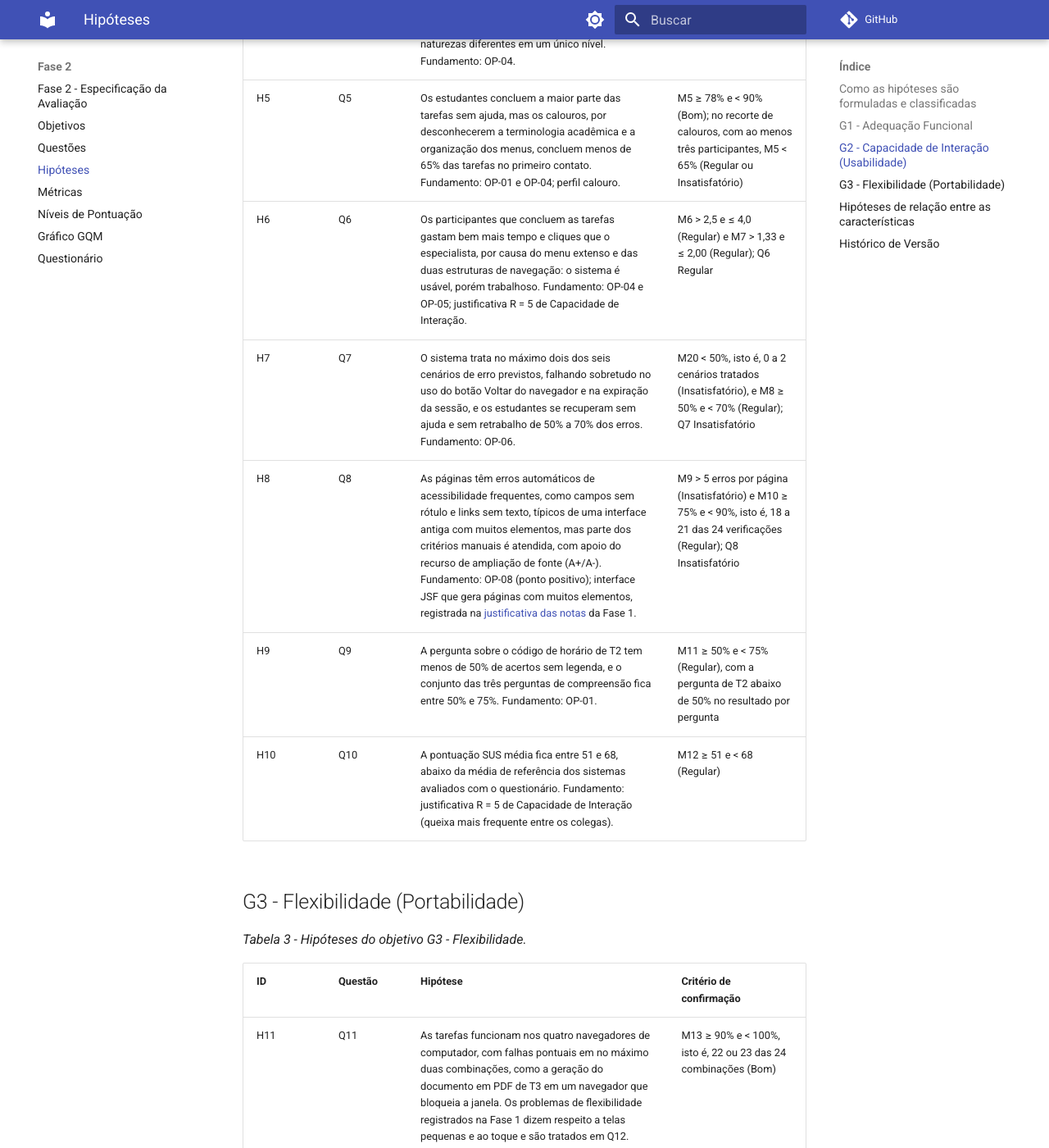
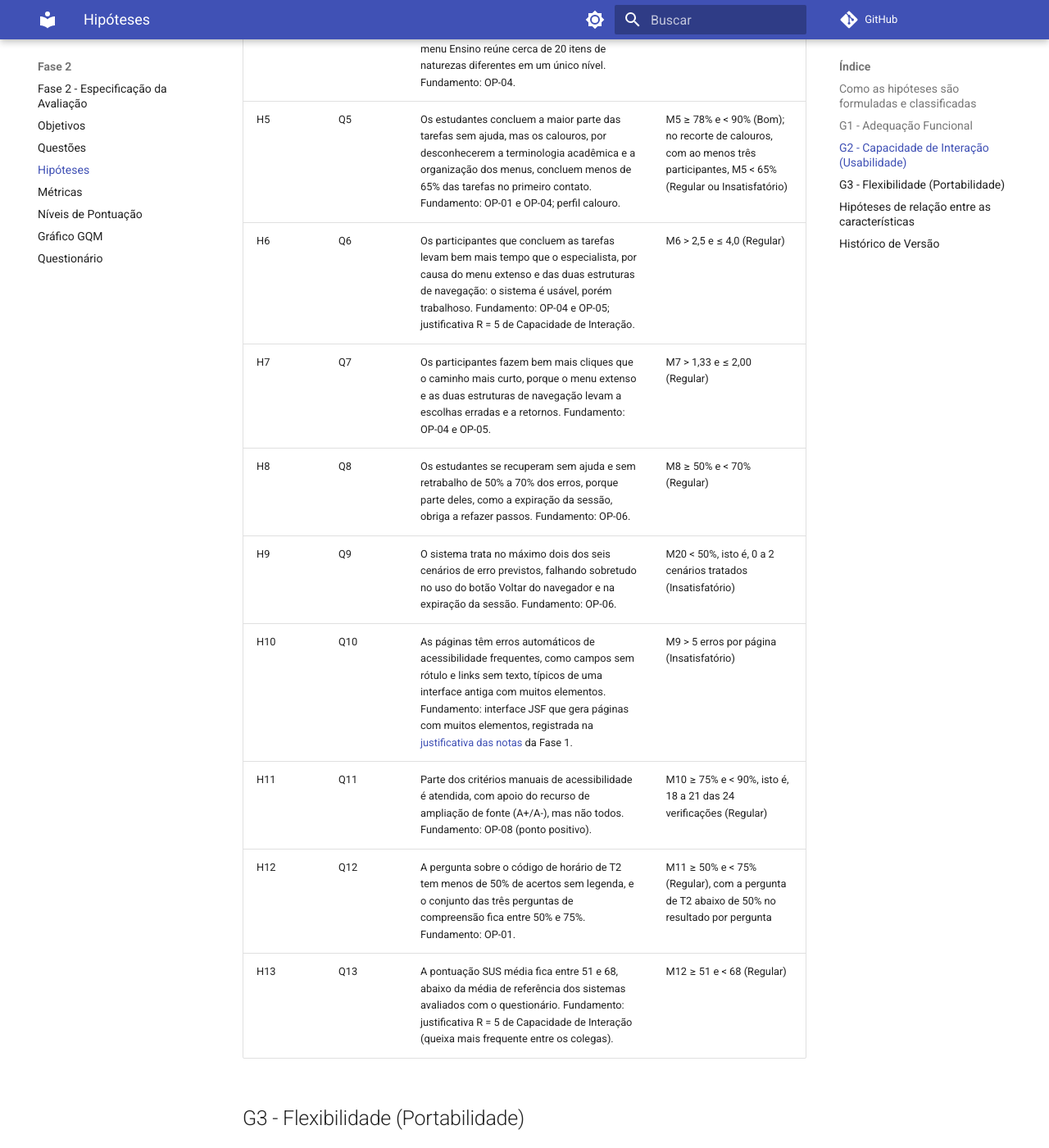
Before and after one commit to FCTE-Qualidade-de-Software-1/2026-2_T02_ADELE_GOLDSTINE, an MkDocs documentation site: the page built from docs/fase-2/hipoteses.md, in a window 1280 px wide and 1400 px high, scrolled down 1460 px. Shown: the whole window at 82% size. Built offline with MkDocs 1.6.1 and Material for MkDocs 9.7.7, drawn with Linux system fonts in a browser that asks for light colours; comment, search, counter and statistics services are not loaded; some of the changed text lies outside the part shown.

Commit message:
[D09] Renumera as hipóteses de H1 a H16
Divide as hipóteses das questões divididas, cada uma com o critério da sua métrica.

```diff
--- a/docs/fase-2/hipoteses.md
+++ b/docs/fase-2/hipoteses.md
@@ -2,13 +2,13 @@
 
 ## Como as hipóteses são formuladas e classificadas
 
-Cada questão tem uma hipótese (H1 a H12 ↔ Q1 a Q12) que declara, **antes da coleta**, a resposta esperada. A hipótese é expressa como o nível esperado de cada métrica da questão, com um critério de confirmação numérico que usa as faixas de [Níveis de Pontuação](niveis-pontuacao.md#faixas-por-metrica). Cada hipótese indica seu fundamento na Fase 1: as observações preliminares OP-01 a OP-08 ([Software Avaliado](../fase-1/software-avaliado.md#4-observacoes-preliminares-da-interface)) ou a justificativa das notas da [matriz Impacto x Risco](../fase-1/caracteristicas.md#21-justificativa-das-notas).
+Cada questão tem uma hipótese com o mesmo número (H1 a H16 ↔ Q1 a Q16) que declara, **antes da coleta**, a resposta esperada. Como cada questão tem uma única métrica, a hipótese é expressa como o nível esperado dessa métrica, com um critério de confirmação numérico que usa as faixas de [Níveis de Pontuação](niveis-pontuacao.md#faixas-por-metrica). Cada hipótese indica seu fundamento na Fase 1: as observações preliminares OP-01 a OP-08 ([Software Avaliado](../fase-1/software-avaliado.md#4-observacoes-preliminares-da-interface)) ou a justificativa das notas da [matriz Impacto x Risco](../fase-1/caracteristicas.md#21-justificativa-das-notas).
 
 Na Fase 4, cada hipótese será classificada como:
 
-- **Confirmada:** todas as métricas do critério de confirmação ficaram nas faixas esperadas;
-- **Refutada:** ao menos uma métrica com dados ficou fora da faixa esperada;
-- **Inconclusiva:** ao menos uma métrica do critério ficou sem dados suficientes (métrica não aplicável, regra 1, ou recorte com menos de três participantes, regra 3 de [Níveis de Pontuação](niveis-pontuacao.md#regras-complementares)), e as demais não bastam para refutar a hipótese.
+- **Confirmada:** todas as condições do critério de confirmação foram atendidas;
+- **Refutada:** ao menos uma condição com dados não foi atendida;
+- **Inconclusiva:** ao menos uma condição do critério ficou sem dados suficientes (métrica não aplicável, regra 1, ou recorte com menos de três participantes, regra 3 de [Níveis de Pontuação](niveis-pontuacao.md#regras-complementares)), e as demais não bastam para refutar a hipótese.
 
 Uma hipótese refutada não é uma falha da avaliação: ela indica que a percepção registrada na Fase 1 não se confirmou e é discutida na Fase 4.
 
@@ -30,11 +30,14 @@
 | -- | ------- | -------- | ----------------------- |
 | H4 | Q4 | Entre 50% e 75% das tentativas começam com a primeira escolha de menu correta, porque o menu Ensino reúne cerca de 20 itens de naturezas diferentes em um único nível. Fundamento: OP-04. | M4 ≥ 50% e < 75% (Regular) |
 | H5 | Q5 | Os estudantes concluem a maior parte das tarefas sem ajuda, mas os calouros, por desconhecerem a terminologia acadêmica e a organização dos menus, concluem menos de 65% das tarefas no primeiro contato. Fundamento: OP-01 e OP-04; perfil calouro. | M5 ≥ 78% e < 90% (Bom); no recorte de calouros, com ao menos três participantes, M5 < 65% (Regular ou Insatisfatório) |
-| H6 | Q6 | Os participantes que concluem as tarefas gastam bem mais tempo e cliques que o especialista, por causa do menu extenso e das duas estruturas de navegação: o sistema é usável, porém trabalhoso. Fundamento: OP-04 e OP-05; justificativa R = 5 de Capacidade de Interação. | M6 > 2,5 e ≤ 4,0 (Regular) e M7 > 1,33 e ≤ 2,00 (Regular); Q6 Regular |
-| H7 | Q7 | O sistema trata no máximo dois dos seis cenários de erro previstos, falhando sobretudo no uso do botão Voltar do navegador e na expiração da sessão, e os estudantes se recuperam sem ajuda e sem retrabalho de 50% a 70% dos erros. Fundamento: OP-06. | M20 < 50%, isto é, 0 a 2 cenários tratados (Insatisfatório), e M8 ≥ 50% e < 70% (Regular); Q7 Insatisfatório |
-| H8 | Q8 | As páginas têm erros automáticos de acessibilidade frequentes, como campos sem rótulo e links sem texto, típicos de uma interface antiga com muitos elementos, mas parte dos critérios manuais é atendida, com apoio do recurso de ampliação de fonte (A+/A-). Fundamento: OP-08 (ponto positivo); interface JSF que gera páginas com muitos elementos, registrada na [justificativa das notas](../fase-1/caracteristicas.md#21-justificativa-das-notas) da Fase 1. | M9 > 5 erros por página (Insatisfatório) e M10 ≥ 75% e < 90%, isto é, 18 a 21 das 24 verificações (Regular); Q8 Insatisfatório |
-| H9 | Q9 | A pergunta sobre o código de horário de T2 tem menos de 50% de acertos sem legenda, e o conjunto das três perguntas de compreensão fica entre 50% e 75%. Fundamento: OP-01. | M11 ≥ 50% e < 75% (Regular), com a pergunta de T2 abaixo de 50% no resultado por pergunta |
-| H10 | Q10 | A pontuação SUS média fica entre 51 e 68, abaixo da média de referência dos sistemas avaliados com o questionário. Fundamento: justificativa R = 5 de Capacidade de Interação (queixa mais frequente entre os colegas). | M12 ≥ 51 e < 68 (Regular) |
+| H6 | Q6 | Os participantes que concluem as tarefas levam bem mais tempo que o especialista, por causa do menu extenso e das duas estruturas de navegação: o sistema é usável, porém trabalhoso. Fundamento: OP-04 e OP-05; justificativa R = 5 de Capacidade de Interação. | M6 > 2,5 e ≤ 4,0 (Regular) |
+| H7 | Q7 | Os participantes fazem bem mais cliques que o caminho mais curto, porque o menu extenso e as duas estruturas de navegação levam a escolhas erradas e a retornos. Fundamento: OP-04 e OP-05. | M7 > 1,33 e ≤ 2,00 (Regular) |
+| H8 | Q8 | Os estudantes se recuperam sem ajuda e sem retrabalho de 50% a 70% dos erros, porque parte deles, como a expiração da sessão, obriga a refazer passos. Fundamento: OP-06. | M8 ≥ 50% e < 70% (Regular) |
+| H9 | Q9 | O sistema trata no máximo dois dos seis cenários de erro previstos, falhando sobretudo no uso do botão Voltar do navegador e na expiração da sessão. Fundamento: OP-06. | M20 < 50%, isto é, 0 a 2 cenários tratados (Insatisfatório) |
+| H10 | Q10 | As páginas têm erros automáticos de acessibilidade frequentes, como campos sem rótulo e links sem texto, típicos de uma interface antiga com muitos elementos. Fundamento: interface JSF que gera páginas com muitos elementos, registrada na [justificativa das notas](../fase-1/caracteristicas.md#21-justificativa-das-notas) da Fase 1. | M9 > 5 erros por página (Insatisfatório) |
+| H11 | Q11 | Parte dos critérios manuais de acessibilidade é atendida, com apoio do recurso de ampliação de fonte (A+/A-), mas não todos. Fundamento: OP-08 (ponto positivo). | M10 ≥ 75% e < 90%, isto é, 18 a 21 das 24 verificações (Regular) |
+| H12 | Q12 | A pergunta sobre o código de horário de T2 tem menos de 50% de acertos sem legenda, e o conjunto das três perguntas de compreensão fica entre 50% e 75%. Fundamento: OP-01. | M11 ≥ 50% e < 75% (Regular), com a pergunta de T2 abaixo de 50% no resultado por pergunta |
+| H13 | Q13 | A pontuação SUS média fica entre 51 e 68, abaixo da média de referência dos sistemas avaliados com o questionário. Fundamento: justificativa R = 5 de Capacidade de Interação (queixa mais frequente entre os colegas). | M12 ≥ 51 e < 68 (Regular) |
 
 ## G3 - Flexibilidade (Portabilidade)
 
@@ -42,8 +45,9 @@
 
 | ID | Questão | Hipótese | Critério de confirmação |
 | -- | ------- | -------- | ----------------------- |
-| H11 | Q11 | As tarefas funcionam nos quatro navegadores de computador, com falhas pontuais em no máximo duas combinações, como a geração do documento em PDF de T3 em um navegador que bloqueia a janela. Os problemas de flexibilidade registrados na Fase 1 dizem respeito a telas pequenas e ao toque e são tratados em Q12. Fundamento: justificativa R = 4 de Flexibilidade, baseada em OP-02 e OP-03, que não afetam o computador. | M13 ≥ 90% e < 100%, isto é, 22 ou 23 das 24 combinações (Bom) |
-| H12 | Q12 | Menos da metade das verificações página × largura é adaptada, por causa do layout de largura fixa e dos menus abertos pela passagem do ponteiro, e as tarefas no celular levam entre 1,5 e 2 vezes o tempo no computador. Fundamento: OP-02 e OP-03. | M14 < 50%, isto é, 5 ou menos das 12 verificações (Insatisfatório), e M15 > 1,5 e ≤ 2,0 (Regular); Q12 Insatisfatório |
+| H14 | Q14 | As tarefas funcionam nos quatro navegadores de computador, com falhas pontuais em no máximo duas combinações, como a geração do documento em PDF de T3 em um navegador que bloqueia a janela. Os problemas de flexibilidade registrados na Fase 1 dizem respeito a telas pequenas e ao toque e são tratados em Q15 e Q16. Fundamento: justificativa R = 4 de Flexibilidade, baseada em OP-02 e OP-03, que não afetam o computador. | M13 ≥ 90% e < 100%, isto é, 22 ou 23 das 24 combinações (Bom) |
+| H15 | Q15 | Menos da metade das verificações página × largura é adaptada, por causa do layout de largura fixa e dos menus abertos pela passagem do ponteiro. Fundamento: OP-02 e OP-03. | M14 < 50%, isto é, 5 ou menos das 12 verificações (Insatisfatório) |
+| H16 | Q16 | As tarefas no celular levam entre 1,5 e 2 vezes o tempo no computador, pelo zoom, pela rolagem horizontal e pelos menus que não abrem ao toque. Fundamento: OP-02 e OP-03. | M15 > 1,5 e ≤ 2,0 (Regular) |
 
 ## Hipóteses de relação entre as características
 
@@ -65,3 +69,4 @@
 | 2.0 | 18/10/2026 | Estrutura da página alinhada à Fase 1 reestruturada (H1 a H14), para preenchimento | Felipe Campêlo |
 | 2.1 | 18/10/2026 | Preenchimento das hipóteses H1 a H14 a partir da versão complementar, com fundamento na Fase 1 e critério de confirmação numérico; critérios de classificação das hipóteses; hipóteses de relação HR1 a HR4 | Leonardo Bonetti |
 | 2.2 | 25/10/2026 | Remoção de H13, H14 e das hipóteses de relação com Eficiência de Desempenho (antigas HR2 e HR4); antiga HR3 renumerada para HR2; fundamento de H8 reescrito | Leonardo Bonetti |
+| 2.3 | 25/10/2026 | Uma hipótese por questão (H1 a H16 ↔ Q1 a Q16): H6, H7, H8 e H12 antigas divididas, cada uma com o valor esperado da sua métrica; critérios de classificação por condição | Leonardo Bonetti |
```
